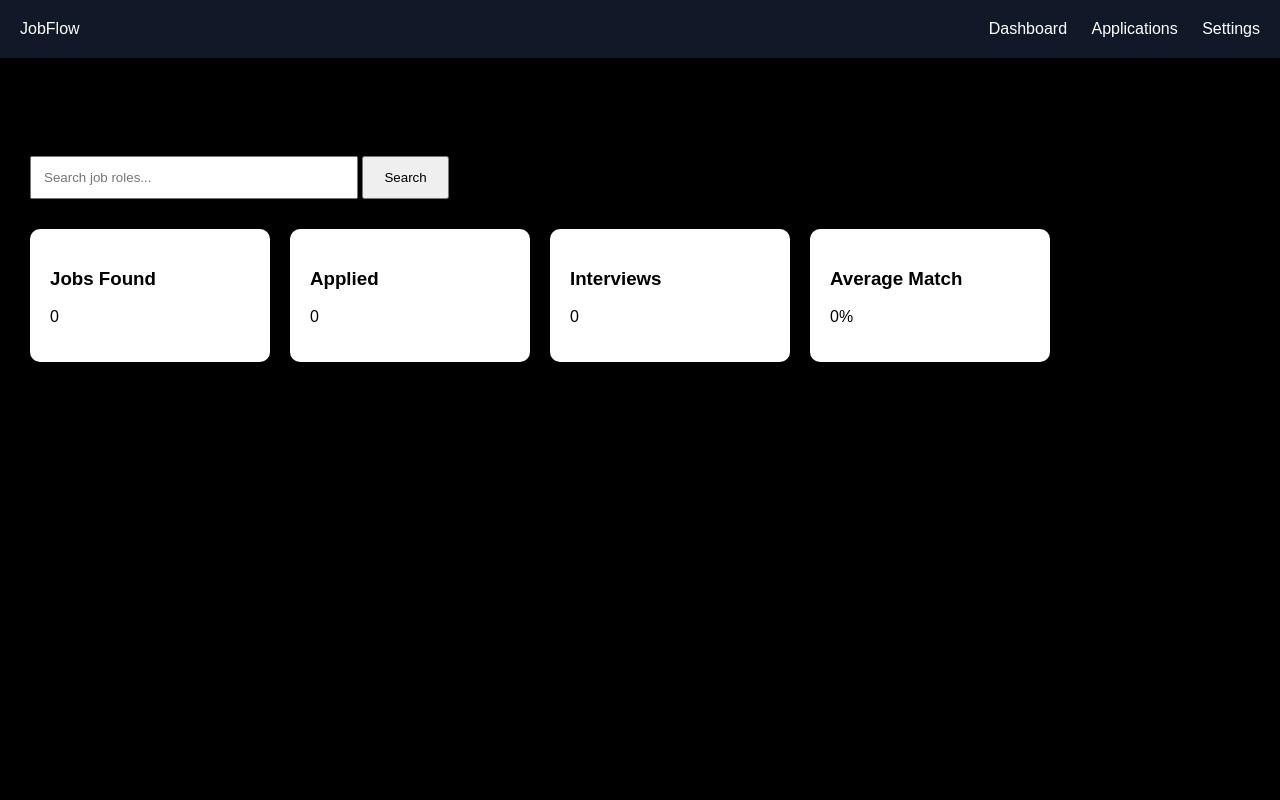
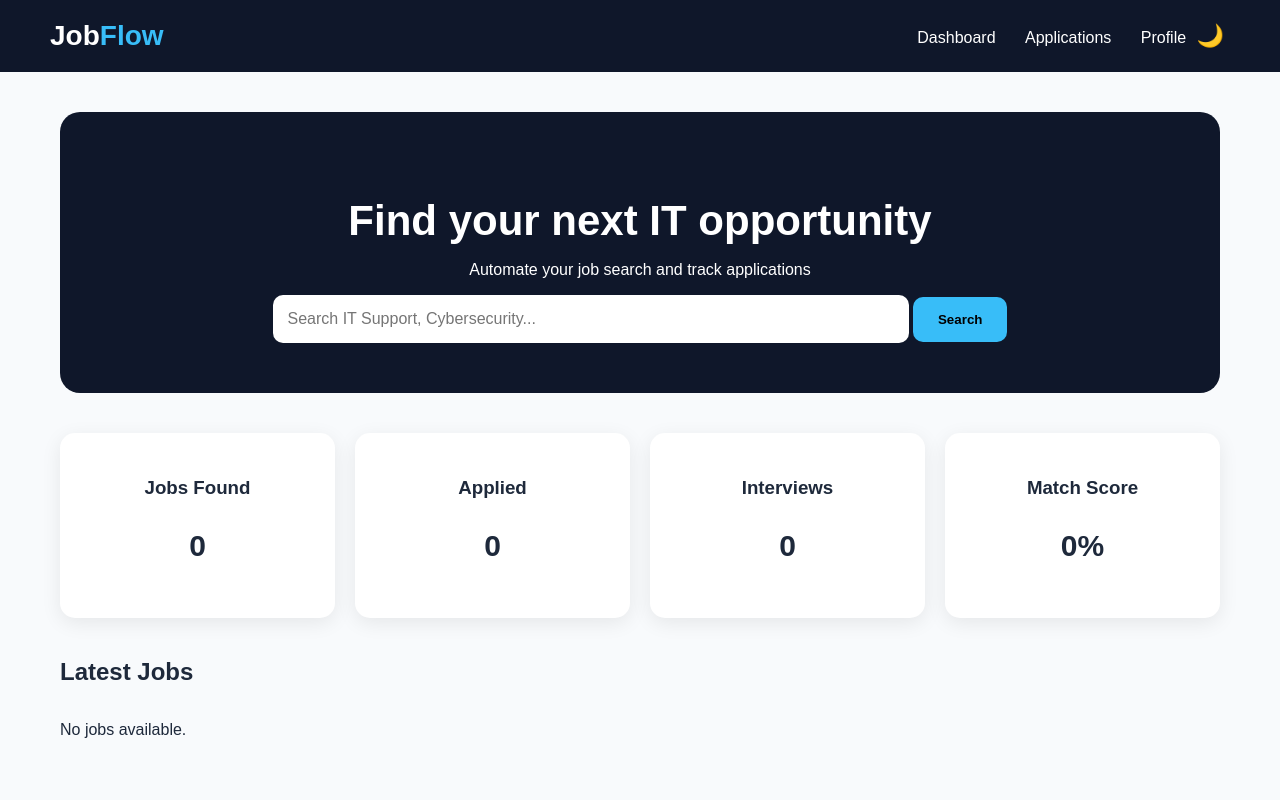
Before and after one commit to imthebest453/Job_automation, a Flask app: page / in a window 1280 px wide. Run offline with Flask 3, Linux system fonts and the light colour scheme; data that the repository does not hold is empty.

Commit message:
new feature html

```diff
--- /dev/null
+++ b/dashboard/static/app.js
@@ -0,0 +1,45 @@
+const toggle = document.getElementById("theme-toggle");
+
+
+const currentTheme = localStorage.getItem("theme");
+
+
+if(currentTheme === "dark"){
+
+    document.body.classList.add("dark");
+
+    toggle.innerHTML="☀️";
+
+}
+
+
+
+toggle.addEventListener("click",()=>{
+
+
+document.body.classList.toggle("dark");
+
+
+
+let darkMode = document.body.classList.contains("dark");
+
+
+
+if(darkMode){
+
+    localStorage.setItem("theme","dark");
+
+    toggle.innerHTML="☀️";
+
+}
+
+else{
+
+    localStorage.setItem("theme","light");
+
+    toggle.innerHTML="🌙";
+
+}
+
+
+});
--- a/dashboard/static/style.css
+++ b/dashboard/static/style.css
@@ -1,98 +1,448 @@
-body {
+*{
+box-sizing:border-box;
+}
 
-    font-family: Arial;
-    margin: 0;
-    background-color:black;
+
+body{
+
+margin:0;
+
+font-family:Arial, sans-serif;
+
+background:#f8fafc;
+
+color:#1e293b;
 
 }
 
 
 
-.navbar {
+.navbar{
 
-    background: #111827;
-    color: white;
-    padding: 20px;
+display:flex;
 
-    display: flex;
-    justify-content: space-between;
+justify-content:space-between;
+
+align-items:center;
+
+padding:20px 50px;
+
+background:#0f172a;
 
 }
 
 
 
-.nav-links a {
+.logo{
 
-    color:white;
-    margin-left:20px;
-    text-decoration:none;
+font-size:28px;
+
+font-weight:bold;
+
+color:white;
+
+}
+
+
+.logo span{
+
+color:#38bdf8;
 
 }
 
 
 
-.container {
+.nav-links a{
 
-    padding:30px;
+color:white;
+
+text-decoration:none;
+
+margin-left:25px;
 
 }
 
 
 
-.search-section {
+.container{
 
-    background:white;
-    padding:25px;
-    border-radius:10px;
+max-width:1200px;
+
+margin:auto;
+
+padding:40px 20px;
 
 }
 
 
 
-input {
 
-    padding:12px;
-    width:300px;
+.hero{
+
+background:#0f172a;
+
+padding:50px;
+
+border-radius:20px;
+
+text-align:center;
+
+color:white;
 
 }
 
 
 
-button {
+.hero h1{
 
-    padding:12px 20px;
-    cursor:pointer;
+font-size:42px;
+
+margin-bottom:10px;
 
 }
 
 
 
-.stats {
+.hero input{
 
-    display:flex;
-    gap:20px;
-    margin-top:30px;
+width:60%;
+
+padding:15px;
+
+border-radius:10px;
+
+border:none;
+
+font-size:16px;
 
 }
 
 
 
-.card {
+.hero button{
 
-    background:white;
-    padding:20px;
-    width:200px;
-    border-radius:10px;
+padding:15px 25px;
+
+border:none;
+
+border-radius:10px;
+
+background:#38bdf8;
+
+cursor:pointer;
+
+font-weight:bold;
 
 }
 
 
 
-.job-card {
 
-    background:white;
-    padding:20px;
-    margin-top:20px;
-    border-radius:10px;
+
+.stats{
+
+display:grid;
+
+grid-template-columns:repeat(auto-fit,minmax(200px,1fr));
+
+gap:20px;
+
+margin:40px 0;
 
 }
+
+
+
+.stat-card{
+
+background:white;
+
+padding:25px;
+
+border-radius:15px;
+
+box-shadow:0 5px 20px rgba(0,0,0,.08);
+
+text-align:center;
+
+}
+
+
+
+.stat-card p{
+
+font-size:30px;
+
+font-weight:bold;
+
+}
+
+
+
+
+
+.jobs{
+
+display:grid;
+
+grid-template-columns:repeat(auto-fit,minmax(300px,1fr));
+
+gap:25px;
+
+}
+
+
+
+
+
+.job-card{
+
+background:white;
+
+padding:25px;
+
+border-radius:18px;
+
+box-shadow:0 10px 25px rgba(0,0,0,.08);
+
+}
+
+
+
+.job-header{
+
+display:flex;
+
+justify-content:space-between;
+
+}
+
+
+
+.description{
+
+color:#64748b;
+
+}
+
+
+
+.actions{
+
+margin-top:20px;
+
+}
+
+
+
+.primary-btn,
+.secondary-btn{
+
+
+padding:10px 18px;
+
+border-radius:8px;
+
+text-decoration:none;
+
+border:none;
+
+cursor:pointer;
+
+}
+
+
+
+.primary-btn{
+
+background:#2563eb;
+
+color:white;
+
+}
+
+
+
+.secondary-btn{
+
+background:#e2e8f0;
+
+margin-left:10px;
+
+}
+
+
+/* THEME BUTTON */
+
+.theme-btn{
+
+background:none;
+
+border:none;
+
+font-size:22px;
+
+cursor:pointer;
+
+}
+
+
+
+/* DARK MODE */
+
+
+body.dark{
+
+background:#020617;
+
+color:#e2e8f0;
+
+}
+
+
+
+body.dark .stat-card,
+body.dark .job-card{
+
+background:#0f172a;
+
+color:white;
+
+}
+
+
+
+body.dark .description{
+
+color:#94a3b8;
+
+}
+
+
+
+body.dark .hero{
+
+background:#020617;
+
+}
+
+
+
+body.dark .navbar{
+
+background:#020617;
+
+}
+
+
+
+
+
+/* SMOOTH TRANSITIONS */
+
+
+body,
+.card,
+.stat-card,
+.job-card,
+button,
+a{
+
+transition:
+
+background 0.3s ease,
+
+color 0.3s ease,
+
+transform 0.3s ease;
+
+}
+
+
+
+
+
+/* CARD ANIMATION */
+
+
+.job-card,
+.stat-card{
+
+
+animation:fadeIn 0.5s ease;
+
+
+}
+
+
+
+.job-card:hover{
+
+
+transform:translateY(-8px);
+
+
+}
+
+
+
+/* PAGE LOAD */
+
+
+.container{
+
+
+animation:slideUp 0.5s ease;
+
+
+}
+
+
+
+@keyframes fadeIn{
+
+
+from{
+
+opacity:0;
+
+transform:scale(.95);
+
+}
+
+
+to{
+
+opacity:1;
+
+transform:scale(1);
+
+}
+
+
+}
+
+
+
+@keyframes slideUp{
+
+
+from{
+
+opacity:0;
+
+transform:translateY(20px);
+
+}
+
+
+to{
+
+opacity:1;
+
+transform:translateY(0);
+
+}
+
+
+}
--- a/dashboard/templates/base.html
+++ b/dashboard/templates/base.html
@@ -7,13 +7,16 @@
 
 <meta name="viewport" content="width=device-width, initial-scale=1.0">
 
+
 <title>
 {% block title %}
-Job Automation
+JobFlow
 {% endblock %}
 </title>
 
+
 <link rel="stylesheet" href="{{ url_for('static', filename='style.css') }}">
+
 
 </head>
 
@@ -23,9 +26,11 @@ Job Automation
 
 <nav class="navbar">
 
+
 <div class="logo">
-    Job<span>Flow</span>
+Job<span>Flow</span>
 </div>
+
 
 
 <div class="nav-links">
@@ -34,31 +39,38 @@ Job Automation
 Dashboard
 </a>
 
-
 <a href="#">
 Applications
 </a>
 
+<a href="#">
+Profile
+</a>
 
-<a href="#">
-Settings
-</a>
+
+<button id="theme-toggle" class="theme-btn">
+🌙
+</button>
 
 
 </div>
 
+
 </nav>
 
 
+
 <div class="container">
+
 
 {% block content %}
 
 {% endblock %}
 
+
 </div>
 
-
+<script src="{{ url_for('static', filename='app.js') }}"></script>
 </body>
 
 </html>
--- a/dashboard/templates/dashboard.html
+++ b/dashboard/templates/dashboard.html
@@ -10,19 +10,28 @@ Dashboard
 {% block content %}
 
 
-<section>
 
-<h2>
-Find Your Next Opportunity
-</h2>
+<section class="hero">
+
+
+<h1>
+Find your next IT opportunity
+</h1>
+
+
+<p>
+Automate your job search and track applications
+</p>
+
 
 
 <form method="POST" action="/search">
 
+
 <input
 type="text"
 name="keyword"
-placeholder="Search job roles..."
+placeholder="Search IT Support, Cybersecurity..."
 required
 >
 
@@ -40,23 +49,25 @@ Search
 
 
 
+
 <section class="stats">
 
 
-<div class="card">
+<div class="stat-card">
 
 <h3>
 Jobs Found
 </h3>
 
 <p>
-0
+{{ jobs|length }}
 </p>
 
 </div>
 
 
-<div class="card">
+
+<div class="stat-card">
 
 <h3>
 Applied
@@ -69,7 +80,8 @@ Applied
 </div>
 
 
-<div class="card">
+
+<div class="stat-card">
 
 <h3>
 Interviews
@@ -82,10 +94,11 @@ Interviews
 </div>
 
 
-<div class="card">
+
+<div class="stat-card">
 
 <h3>
-Average Match
+Match Score
 </h3>
 
 <p>
@@ -99,8 +112,10 @@ Average Match
 
 
 
-<h2>
-Recent Jobs
+
+
+<h2 class="section-title">
+Latest Jobs
 </h2>
 
 
@@ -110,13 +125,16 @@ Recent Jobs
 
 {% for job in jobs %}
 
+
 {% include "job_card.html" %}
+
 
 
 {% else %}
 
+
 <p>
-No jobs available yet.
+No jobs available.
 </p>
 
 
```
Also changed, not shown: dashboard/templates/job_card.html (+26 -8 lines), dashboard/static/js/app.js (deleted).
